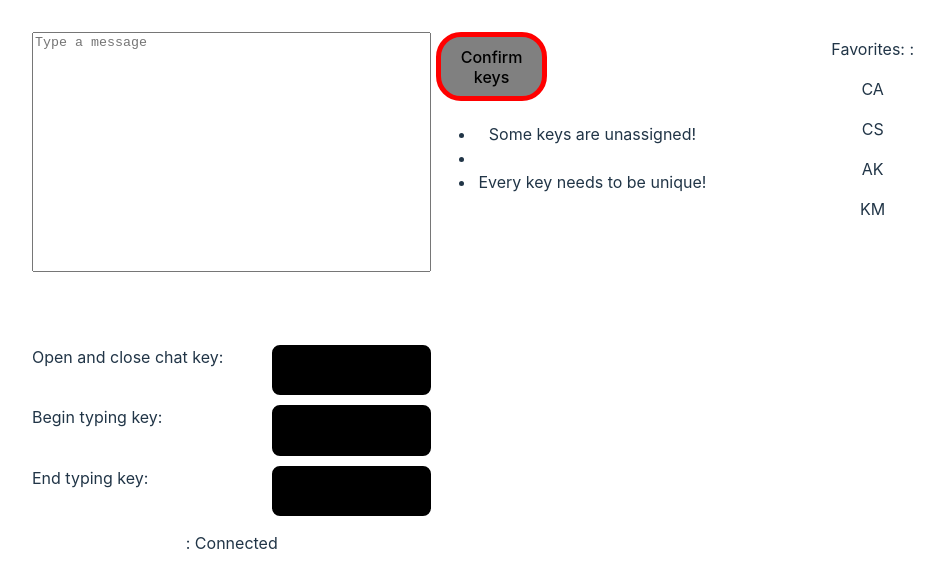
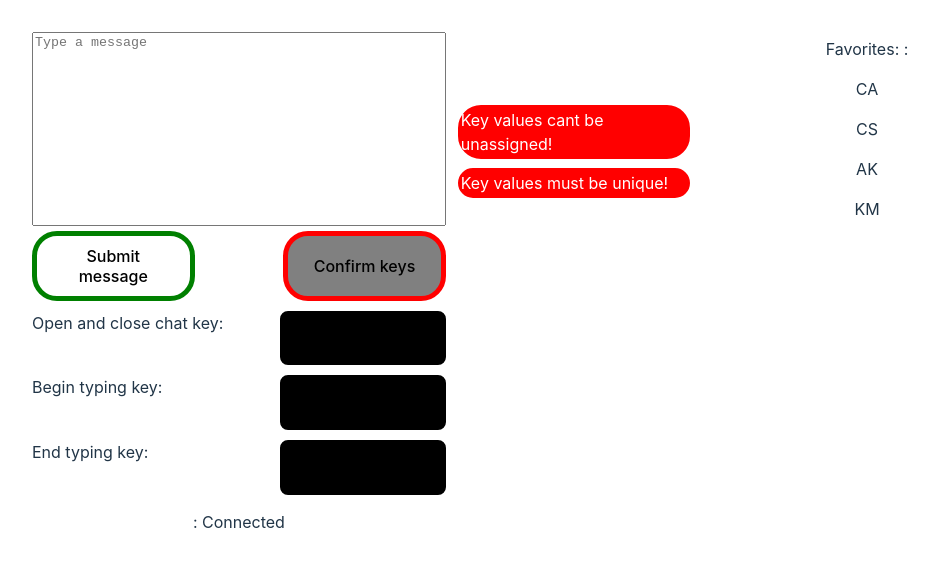
Before and after one commit to MiroMuro/chat-typer-lol, a React (Vite) app in the folder react-chat-typer/: page / in a window 1280 px wide. Shown: the top 588 px of the page, without its empty margins (108-1052 px from the left). Built offline with nearby package versions, Linux system fonts and the light colour scheme.

Commit message:
Added a submit button to text field

```diff
--- a/react-chat-typer/src/App.css
+++ b/react-chat-typer/src/App.css
@@ -50,14 +50,44 @@
 }
 
 .confirmButton {
-  grid-column: 6 / 7;
-  grid-row: 1 / 2;
+  grid-column: 4 / 6;
+  grid-row: 4 / 5;
   border: 5px solid black;
   border-radius: 25px;
   background-color: white;
   color: black;
   border-color: green;
 }
+.submitButton {
+  grid-column: 1/ 3;
+  grid-row: 4 / 5;
+  border: 5px solid green;
+  background-color: white;
+  color: black;
+  border-radius: 25px;
+}
+
+.submitButton:disabled {
+  border-color: red;
+  background-color: gray;
+}
+
+.submitButton:enabled:active {
+  border-color: green;
+  background: #e5e5e5;
+  -webkit-box-shadow: inset 0px 0px 5px #c1c1c1;
+  -moz-box-shadow: inset 0px 0px 5px #c1c1c1;
+  box-shadow: inset 0px 0px 5px #c1c1c1;
+  outline: none;
+}
+.submitButton:enabled:hover {
+  background: #e5e5e5;
+  -webkit-box-shadow: inset 0px 0px 5px #c1c1c1;
+  -moz-box-shadow: inset 0px 0px 5px #c1c1c1;
+  box-shadow: inset 0px 0px 5px #c1c1c1;
+  outline: none;
+}
+
 .confirmButton:disabled {
   border-color: red;
   background-color: gray;
@@ -73,7 +103,7 @@
 }
 .keyConfirmationDiv {
   grid-column: 6 / 9;
-  grid-row: 2 / 3;
+  grid-row: 2 / 4;
 }
 
 .buttonAndLabelDiv {
@@ -84,3 +114,19 @@
   width: 100%;
   height: 33%;
 }
+
+.keyError {
+  border: 2px solid white;
+  border-radius: 25px;
+  background-color: red;
+  color: white;
+  margin: 5px;
+  padding: 3px;
+  text-align: start;
+}
+
+ul {
+  list-style-type: none;
+  padding: 0;
+  margin: 0;
+}
--- a/react-chat-typer/src/App.tsx
+++ b/react-chat-typer/src/App.tsx
@@ -1,8 +1,8 @@
 import TextArea from "./components/TextArea";
-import { useState } from "react";
 import ButtonBar from "./components/ButtonBar";
 import FavoritesDropdown from "./components/FavoritesDropdown";
 import StatusBar from "./components/StatusBar";
+import SubmitMessageButton from "./components/SubmitMessageButton";
 import "./App.css";
 
 function App() {
@@ -16,6 +16,7 @@ function App() {
   return (
     <div className="base-grid">
       <TextArea />
+      <SubmitMessageButton />
       <ButtonBar />
       <FavoritesDropdown favorites={["CA", "CS", "AK", "KM"]} />
       <StatusBar status="Connected" />
--- a/react-chat-typer/src/components/ConfirmButton.tsx
+++ b/react-chat-typer/src/components/ConfirmButton.tsx
@@ -29,13 +29,23 @@ const ConfirmButton = ({ buttonValues }: ConfirmButtonProps) => {
       </button>
       <div className="keyConfirmationDiv">
         <ul>
-          <li>{noUnassignedButtons ? "" : "Some keys are unassigned!"}</li>
-          <li>
-            {buttonValuesAreValidKeys ? "" : "Key value(s) are not valid keys!"}
-          </li>
-          <li>
-            {buttonValuesAreUnique ? "" : "Every key needs to be unique!"}
-          </li>
+          {noUnassignedButtons ? (
+            ""
+          ) : (
+            <li className="keyError">Key values cant be unassigned!</li>
+          )}
+
+          {buttonValuesAreValidKeys ? (
+            ""
+          ) : (
+            <li className="keyError">Key value(s) are not valid keys!</li>
+          )}
+
+          {buttonValuesAreUnique ? (
+            ""
+          ) : (
+            <li className="keyError">Key values must be unique!</li>
+          )}
         </ul>
       </div>
     </>
--- /dev/null
+++ b/react-chat-typer/src/components/SubmitMessageButton.tsx
@@ -0,0 +1,4 @@
+const SubmitMessageButton = () => {
+  return <button className="submitButton">Submit message</button>;
+};
+export default SubmitMessageButton;
```
Also changed, not shown: 1 other file (tests, documents, lock files or other folders).
